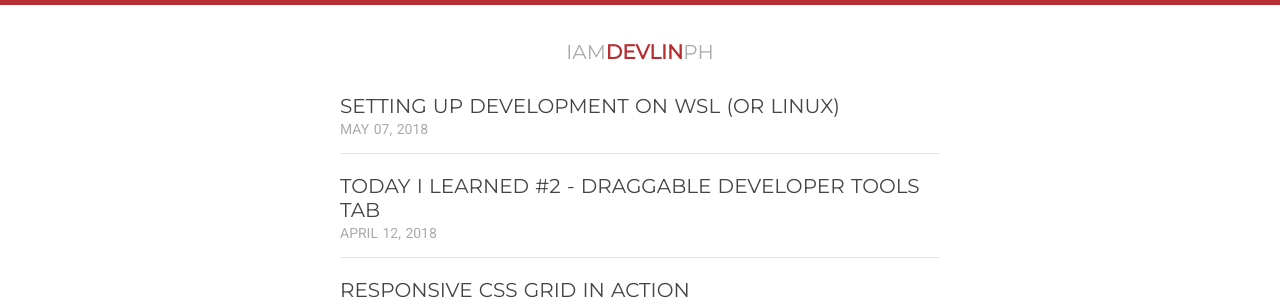
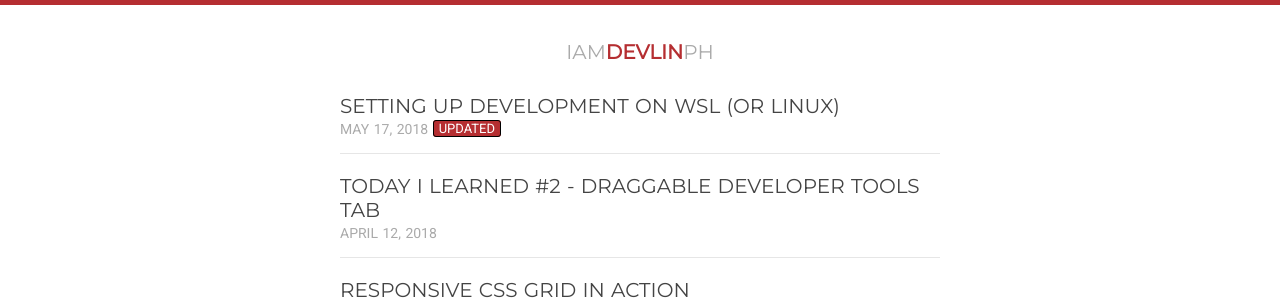
Before and after one commit to iamdevlinph/iamdevlinph.github.io-jekyll, a Jekyll site: the page built from index.html, in a window 1280 px wide. Shown: the top 306 px of the page. Built offline with Jekyll 4.4.1, drawn with Linux system fonts in a browser that asks for light colours; nearby versions of some CDN libraries.

Commit message:
Attempt update 'UPDATED' tag logic

```diff
--- a/_layouts/article.html
+++ b/_layouts/article.html
@@ -8,8 +8,9 @@ group: article
     <span class="article__date">
       {{ page.updated_date  | date: "%B %d, %Y"}}
       {% if page.updated_date != page.date %}
-        {% capture nowunix %}{{site.time | date: '%s'}}{% endcapture %}
-        {% capture postupdateunix %}{{page.updated_date | date: '%s'}}{% endcapture %}
+        {% assign current_month = site.time | date: '%m' %}
+        {% assign nowunix = site.time | date: '%s' %}
+        {% assign postupdateunix = page.updated_date | date: '%s' %}
         {% if nowunix - postupdateunix  %}
           {% assign diff = nowunix | minus: postupdateunix %}
           {% if diff < 604800 %}
--- a/_posts/2018-04-29-setting-up-dev-wsl.md
+++ b/_posts/2018-04-29-setting-up-dev-wsl.md
@@ -2,7 +2,7 @@
 layout: article
 title:  "Setting Up Development on WSL (or Linux)"
 date:   2018-04-29 00:00:02 +0800
-updated_date: 2018-05-07 01:26:44 +0800
+updated_date: 2018-05-17 22:58:26 +0800
 group: "blog"
 comments: true
 ---
```
